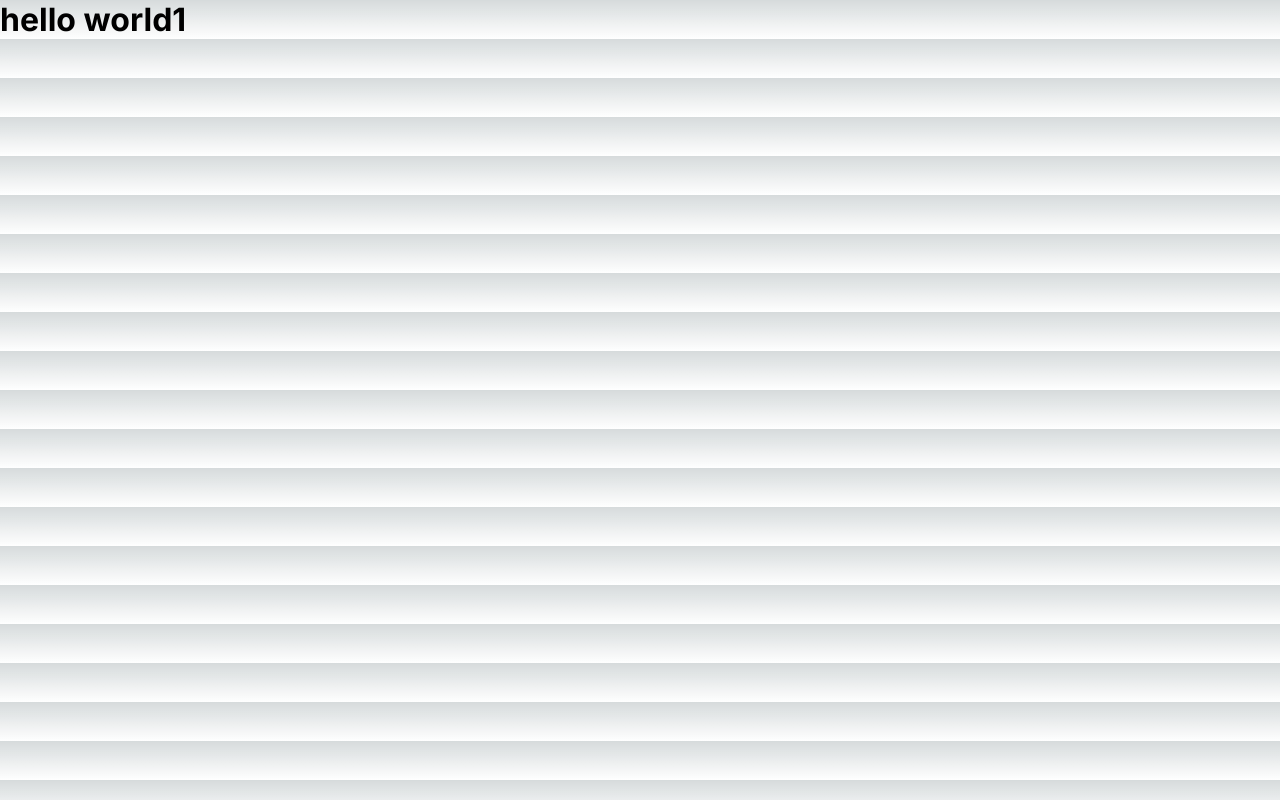
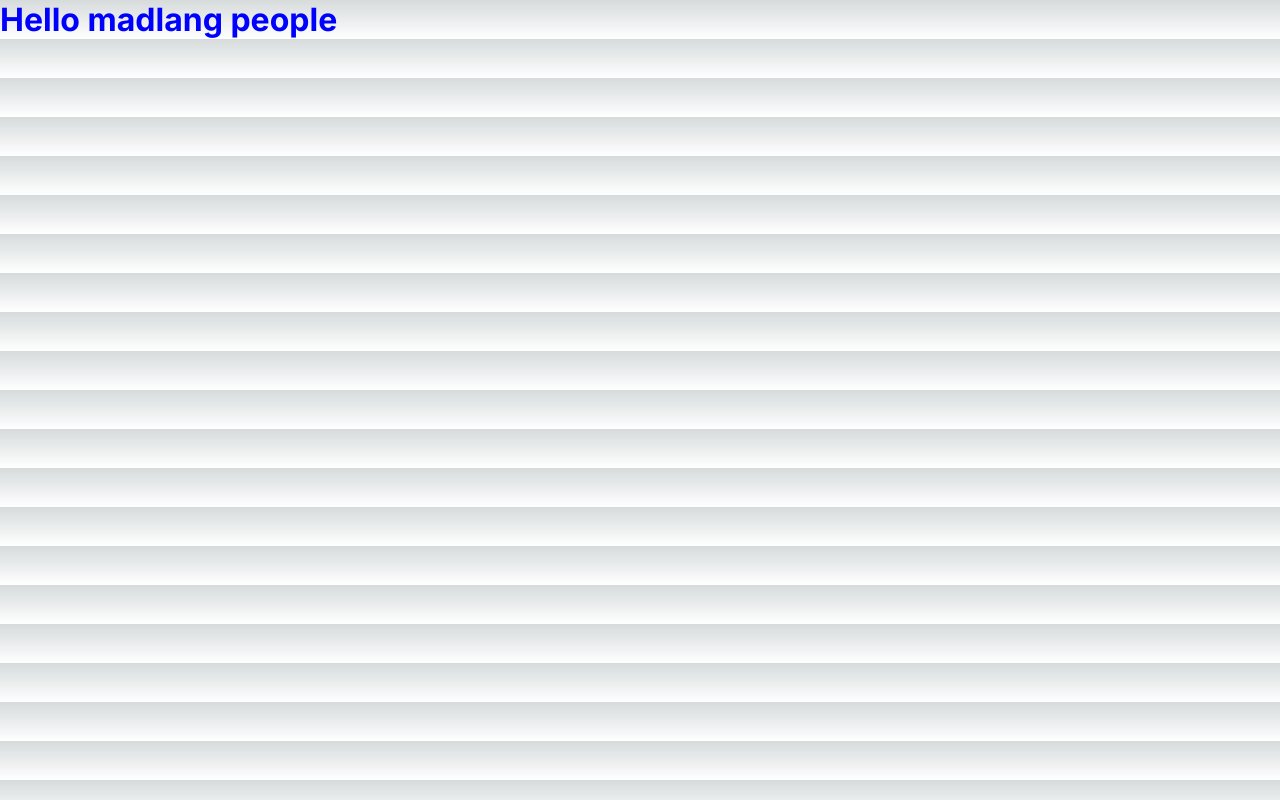
Before and after one commit to swedr13/nextJS-portfolio, a Next.js app: page / in a window 1280 px wide. Built offline with nearby package versions, Linux system fonts and the light colour scheme.

Commit message:
update headings
change hello world to hello madlang people

```diff
--- a/app/page.js
+++ b/app/page.js
@@ -1,8 +1,11 @@
 import Image from 'next/image'
 import styles from './page.module.css'
+import '../styles/header.css'
 
-export default function Home() {
+const Home = () => {
   return (
-    <h1>hello world1</h1>
+    <h1>Hello madlang people</h1>
   )
 }
+
+export default Home;
--- a/package.json
+++ b/package.json
@@ -6,9 +6,11 @@
     "dev": "next dev",
     "build": "next build",
     "start": "next start",
-    "lint": "next lint"
+    "lint": "next lint",
+    "start-build": "next build && next start"
   },
   "dependencies": {
+    "bootstrap": "^5.3.2",
     "next": "13.5.2",
     "react": "18.2.0",
     "react-dom": "18.2.0"
--- /dev/null
+++ b/styles/header.css
@@ -0,0 +1,3 @@
+h1 {
+  color: blue;
+}
```
Also changed, not shown: 1 other file (tests, documents, lock files or other folders).
